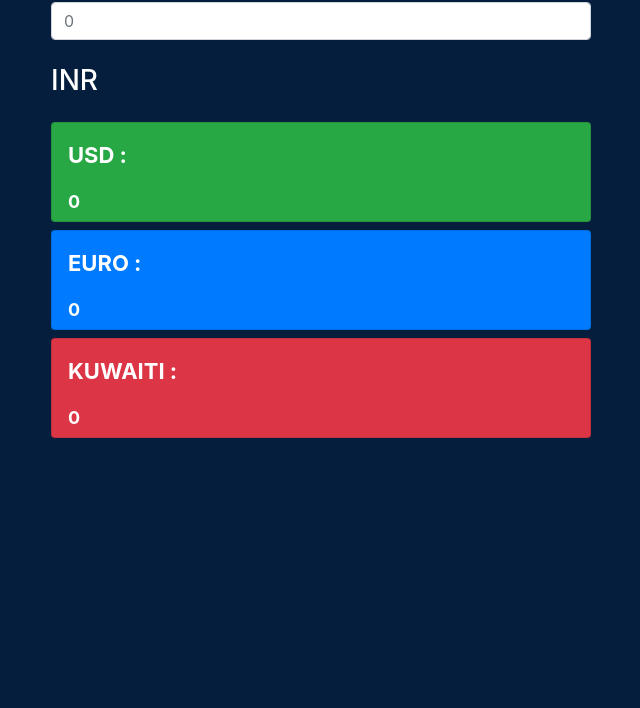
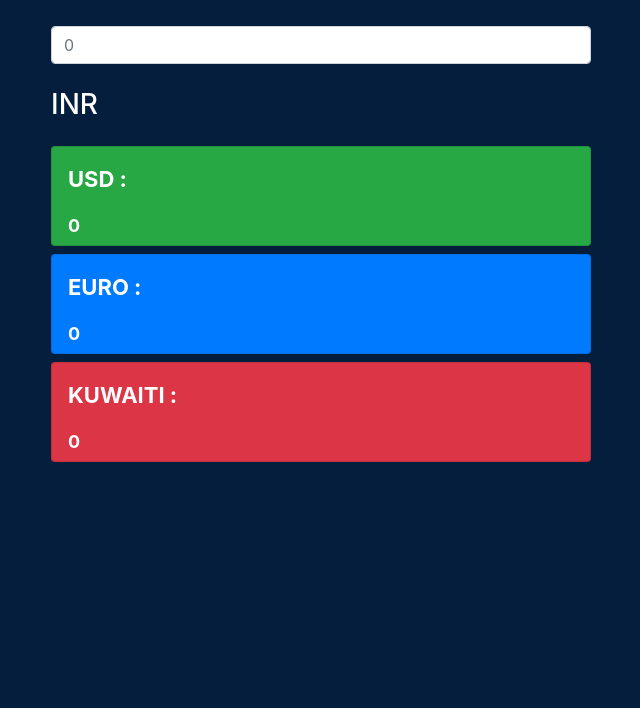
Before and after one commit to boxabhi/currency-converter, a plain HTML site: page index.html in a window 1280 px wide. Shown: the part 92-800 px from the top of the page, without its empty margins (319-959 px from the left). Drawn offline with nearby package versions, Linux system fonts and the light colour scheme.

Commit message:
Update index.html

```diff
--- a/index.html
+++ b/index.html
@@ -24,7 +24,7 @@
         <div class="row">
             <div class="col-lg-3"></div>
             <div class="col-lg-6">
-                <input id="input" class="form-control" type="number" placeholder="0">
+                <input id="input" class="form-control mt-4" type="number" placeholder="0">
 
                 <h3 class="mt-4" id="money"> INR</h3>
                 <div class="card mt-4 bg-success" style="height: 100px">
```
